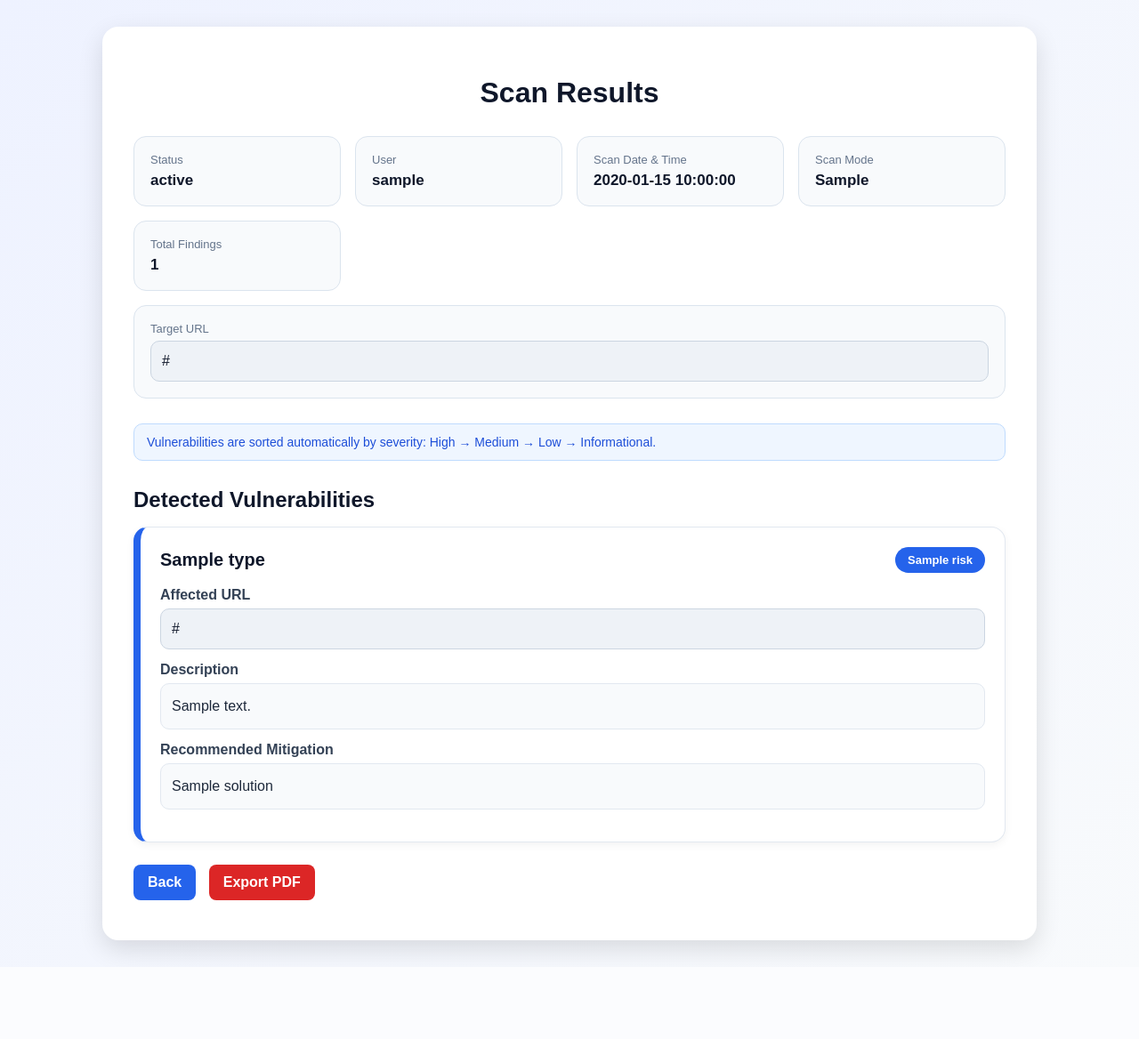
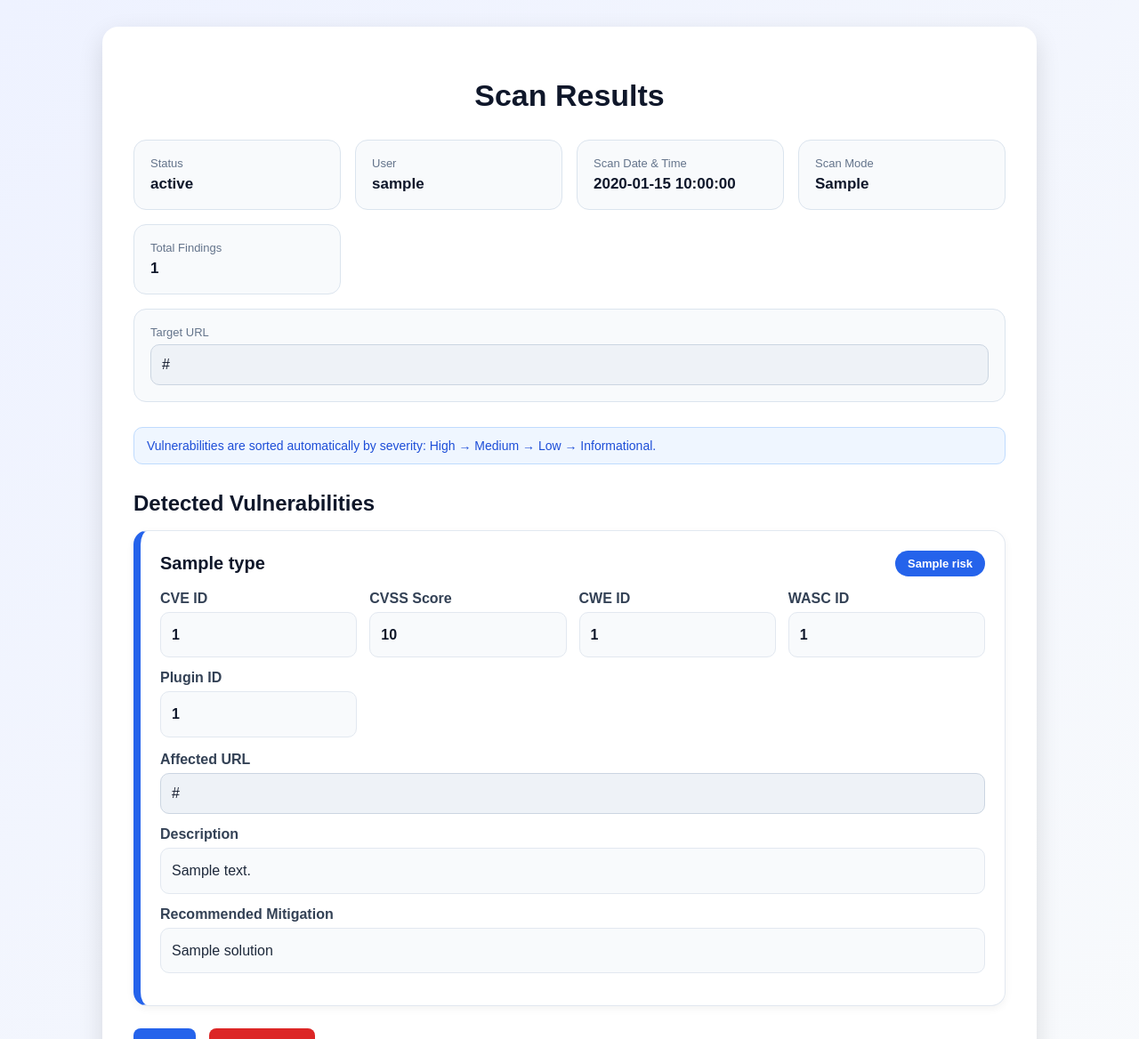
Before and after one commit to deenesh16/fyp-security-system, a Flask app: template templates/result.html in a window 1280 px wide. Shown: the top 1168 px of the page at 89% size. Before the commit the page ends 1081 px from the top, so only its background shows below. Run offline with Flask 3, Linux system fonts and the light colour scheme; the template is opened without the code that fills it: most values are stand-ins (such as "Sample title", 1, 10 or a date in 2020); some libraries are stand-ins or nearby versions.

Commit message:
Update result page with CVE CVSS details

```diff
--- a/app.py
+++ b/app.py
@@ -393,16 +393,6 @@ def register():
         if not username or not email or not password:
             return render_template("register.html", error="All fields are required.")
 
-        # Strong password policy
-        # Minimum 8 characters, at least 1 uppercase, 1 lowercase, 1 number, and 1 symbol
-        password_pattern = r'^(?=.*[a-z])(?=.*[A-Z])(?=.*\d)(?=.*[!@#$%^&*(),.?":{}|<>_\-+=/\\[\];\'`~]).{8,}$'
-
-        if not re.match(password_pattern, password):
-            return render_template(
-                "register.html",
-                error="Password must be at least 8 characters and include uppercase letter, lowercase letter, number, and symbol."
-            )
-
         if get_user_by_email(email):
             return render_template("register.html", error="Email already registered.")
 
@@ -410,31 +400,21 @@ def register():
 
         conn = get_db_connection()
         cursor = get_cursor(conn)
-
         try:
             cursor.execute("""
                 INSERT INTO users (username, email, password_hash, role, is_verified, verify_token)
                 VALUES (%s, %s, %s, 'user', 0, %s)
-            """, (
-                username,
-                email,
-                generate_password_hash(password),
-                verify_token
-            ))
-
+            """, (username, email, generate_password_hash(password), verify_token))
             conn.commit()
-
         except psycopg2.IntegrityError:
             conn.rollback()
             conn.close()
             return render_template("register.html", error="Username or email already exists.")
-
         conn.close()
 
         verify_link = f"{BASE_URL}/verify/{verify_token}"
 
         subject = "Verify Your Web Security Scanner Account"
-
         body = f"""
 Hello {username},
 
@@ -448,12 +428,7 @@ If you did not create this account, please ignore this email.
 
         try:
             send_email_message(email, subject, body)
-            return render_template(
-                "verify_notice.html",
-                title="Verification Email Sent",
-                link=None
-            )
-
+            return render_template("verify_notice.html", title="Verification Email Sent", link=None)
         except Exception as e:
             return render_template(
                 "verify_notice.html",
@@ -585,6 +560,38 @@ def reset_password(token):
     return render_template("reset_password.html", token=token)
 
 
+# ---------------- CVE / CVSS HELPERS ----------------
+def get_cvss_score_from_risk(risk):
+    risk = str(risk).strip().lower()
+
+    if risk == "high":
+        return "8.8"
+    elif risk == "medium":
+        return "6.5"
+    elif risk == "low":
+        return "3.1"
+    elif risk in ["informational", "info"]:
+        return "0.0"
+    else:
+        return "N/A"
+
+
+def get_cve_from_alert(alert):
+    possible_text = " ".join([
+        str(alert.get("alert", "")),
+        str(alert.get("description", "")),
+        str(alert.get("reference", "")),
+        str(alert.get("solution", ""))
+    ])
+
+    cve_matches = re.findall(r"CVE-\d{4}-\d{4,7}", possible_text, re.IGNORECASE)
+
+    if cve_matches:
+        return ", ".join(sorted(set(cve_matches)))
+
+    return "N/A"
+
+
 # ---------------- SCAN LOGIC ----------------
 def get_zap_client(max_retries=10, delay_seconds=5):
     proxies = {"http": ZAP_PROXY, "https": ZAP_PROXY}
@@ -688,9 +695,20 @@ def run_scan(scan_id, target, scan_mode, user_id):
             unique_key = (vuln_type, risk, url)
             if unique_key not in seen:
                 seen.add(unique_key)
+                cve_id = get_cve_from_alert(alert)
+                cvss_score = get_cvss_score_from_risk(risk)
+                cwe_id = alert.get("cweid", "N/A")
+                wasc_id = alert.get("wascid", "N/A")
+                plugin_id = alert.get("pluginId", "N/A")
+
                 vulnerabilities.append({
                     "type": vuln_type,
                     "risk": risk,
+                    "cvss_score": cvss_score,
+                    "cve_id": cve_id,
+                    "cwe_id": cwe_id,
+                    "wasc_id": wasc_id,
+                    "plugin_id": plugin_id,
                     "url": url,
                     "description": description,
                     "solution": solution
@@ -981,10 +999,15 @@ def export_report_pdf(scan_id):
             y -= 18
 
             pdf.setFont("Helvetica", 10)
-            y = draw_wrapped_text(pdf, f"Risk: {vuln['risk']}", 60, y, 470)
-            y = draw_wrapped_text(pdf, f"Affected URL: {vuln['url']}", 60, y, 470)
-            y = draw_wrapped_text(pdf, f"Description: {vuln['description']}", 60, y, 470)
-            y = draw_wrapped_text(pdf, f"Recommended Mitigation: {vuln['solution']}", 60, y, 470)
+            y = draw_wrapped_text(pdf, f"Risk: {vuln.get('risk', 'N/A')}", 60, y, 470)
+            y = draw_wrapped_text(pdf, f"CVSS Score: {vuln.get('cvss_score', 'N/A')}", 60, y, 470)
+            y = draw_wrapped_text(pdf, f"CVE ID: {vuln.get('cve_id', 'N/A')}", 60, y, 470)
+            y = draw_wrapped_text(pdf, f"CWE ID: {vuln.get('cwe_id', 'N/A')}", 60, y, 470)
+            y = draw_wrapped_text(pdf, f"WASC ID: {vuln.get('wasc_id', 'N/A')}", 60, y, 470)
+            y = draw_wrapped_text(pdf, f"Plugin ID: {vuln.get('plugin_id', 'N/A')}", 60, y, 470)
+            y = draw_wrapped_text(pdf, f"Affected URL: {vuln.get('url', 'N/A')}", 60, y, 470)
+            y = draw_wrapped_text(pdf, f"Description: {vuln.get('description', 'No description available.')}", 60, y, 470)
+            y = draw_wrapped_text(pdf, f"Recommended Mitigation: {vuln.get('solution', 'No mitigation recommendation available.')}", 60, y, 470)
             y -= 10
     else:
         pdf.setFont("Helvetica", 10)
--- a/templates/result.html
+++ b/templates/result.html
@@ -26,6 +26,7 @@
             text-align: center;
             margin-bottom: 30px;
             color: #0f172a;
+            font-size: 34px;
         }
 
         h2 {
@@ -123,6 +134,44 @@
 
         .vuln-title {
             font-size: 20px;
+            font-weight: bold;
+            color: #0f172a;
+        }
+
+        .badge {
+            display: inline-block;
+            padding: 7px 14px;
+            border-radius: 999px;
+            font-size: 13px;
+            font-weight: bold;
+            color: white;
+        }
+
+        .badge-high {
+            background: #dc2626;
+        }
+
+        .badge-medium {
+            background: #f97316;
+        }
+
+        .badge-low {
+            background: #eab308;
+            color: #0f172a;
+        }
+
+        .badge-info {
+            background: #2563eb;
+        }
+
+        .meta-grid {
+            display: grid;
+            grid-template-columns: repeat(auto-fit, minmax(180px, 1fr));
+            gap: 14px;
+            margin-bottom: 16px;
+        }
+
+        .meta-item .text-box {
             font-weight: bold;
             color: #0f172a;
         }
@@ -283,6 +325,33 @@
                         {% else %}
                             <span class="badge badge-info">{{ v.risk }}</span>
                         {% endif %}
+                    </div>
+
+                    <div class="meta-grid">
+                        <div class="meta-item">
+                            <span class="field-label">CVE ID</span>
+                            <div class="text-box">{{ v.cve_id if v.cve_id else "N/A" }}</div>
+                        </div>
+
+                        <div class="meta-item">
+                            <span class="field-label">CVSS Score</span>
+                            <div class="text-box">{{ v.cvss_score if v.cvss_score else "N/A" }}</div>
+                        </div>
+
+                        <div class="meta-item">
+                            <span class="field-label">CWE ID</span>
+                            <div class="text-box">{{ v.cwe_id if v.cwe_id else "N/A" }}</div>
+                        </div>
+
+                        <div class="meta-item">
+                            <span class="field-label">WASC ID</span>
+                            <div class="text-box">{{ v.wasc_id if v.wasc_id else "N/A" }}</div>
+                        </div>
+
+                        <div class="meta-item">
+                            <span class="field-label">Plugin ID</span>
+                            <div class="text-box">{{ v.plugin_id if v.plugin_id else "N/A" }}</div>
+                        </div>
                     </div>
 
                     <div class="field">
```
Also changed, not shown: other parts of templates/result.html (+41 -38 lines).
